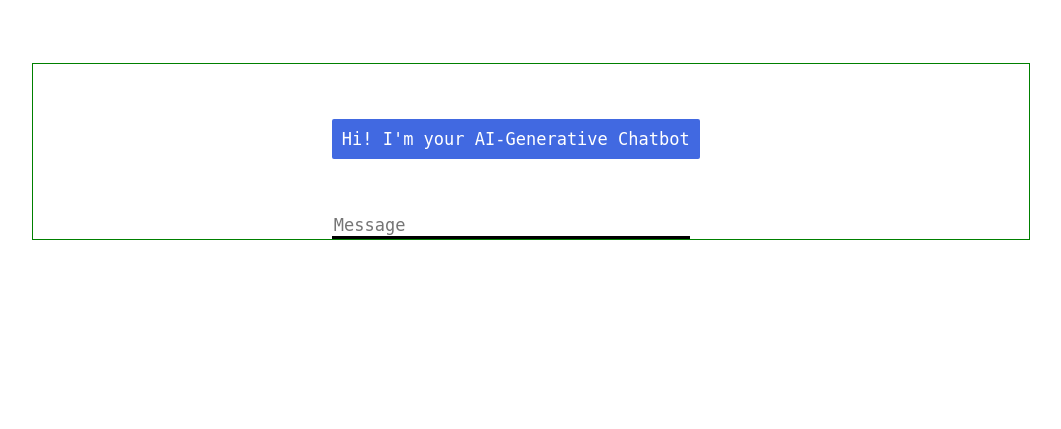
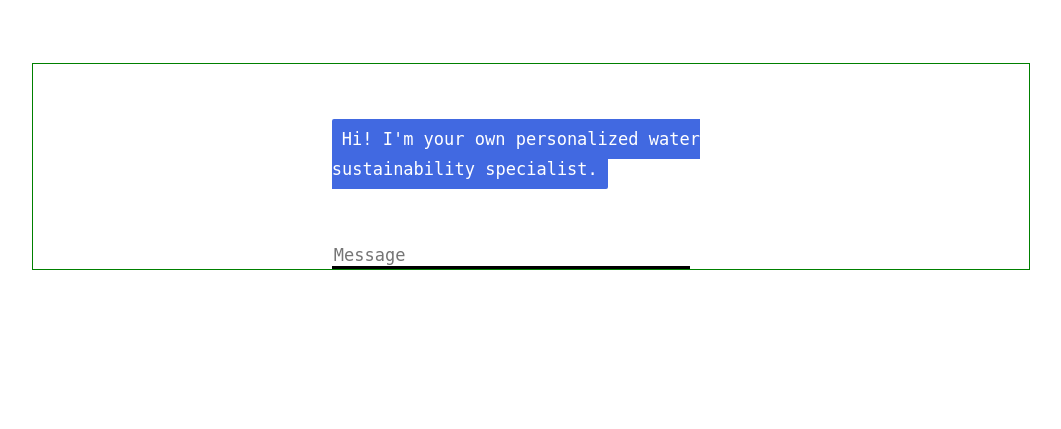
Before and after one commit to astray-s/AquaSmart-Solutions, a Flask app: template templates/chat.html in a window 1280 px wide. Shown: the part 330-759 px from the top of the page, without its empty margins (109-1170 px from the left). Run offline with Flask 3, Linux system fonts and the light colour scheme; the template is opened without the code that fills it, so the values that code supplies are empty; some libraries are stand-ins or nearby versions.

Commit message:
Update chat.html

```diff
--- a/templates/chat.html
+++ b/templates/chat.html
@@ -1,7 +1,7 @@
   <!DOCTYPE html>
   <html>
   <head>
-      <title>GenAI-Bot</title>
+      <title>AquaSmart Solutions</title>
       <meta name="viewport" content="width=device-width, initial-scale=1">
       <script src="https://ajax.googleapis.com/ajax/libs/jquery/3.2.1/jquery.min.js"></script>
       <style>
@@ -74,14 +74,14 @@
   </head>
   <body>
   <div>
-          <h1 align="center"><b>AI-Gen ChatBot</b></h1>
-          <h4 align="center"><b>Please start your personalized interaction with the chatbot</b></h4>
+          <h1 align="center"><b>AI Water Sustainability Specialist</b></h1>
+          <h4 align="center"><b>Talk to a specialist</b></h4>
           <p align="center"><img src="static\\chatbot1.png" alt="Python-BOT" height="210" width="220"></p>
           <div class="boxed">
               <div>
                   <div id="chatbox">
                       <p class="botText">
-                          <span>Hi! I'm your AI-Generative Chatbot</span>
+                          <span>Hi! I'm your own personalized water sustainability specialist.</span>
                       </p>
                   </div>
                   <div id="userInput">
```
